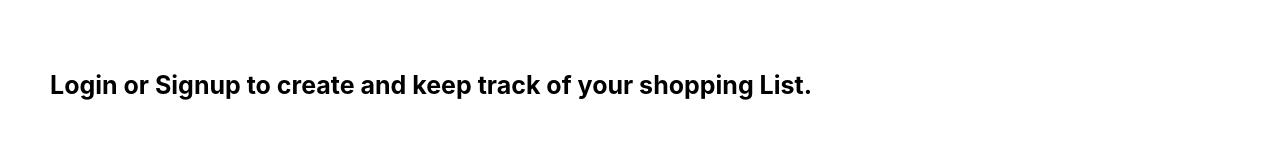
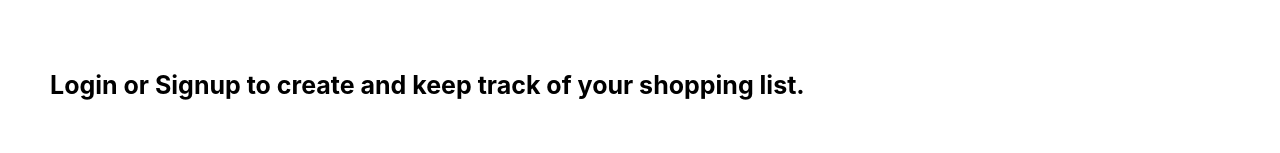
Before and after one commit to iadjivon/shopList, a React (Create React App) app: page / in a window 1280 px wide. Shown: the part 396-549 px from the top of the page. Built offline with nearby package versions, Linux system fonts and the light colour scheme.

Commit message:
front enf push since DD APM

```diff
--- a/src/pages/home.js
+++ b/src/pages/home.js
@@ -17,7 +17,7 @@ const Home = (props) => {
 
          <div>
            <h1> Add, Delete, DeleteAll.</h1>
-            <h3> Login or Signup to create and keep track of your shopping List. </h3>
+            <h3> Login or Signup to create and keep track of your shopping list. </h3>
 
             <div className="mock-auth-home">
             <div className="mock-auth-reg">
--- a/src/pages/login.js
+++ b/src/pages/login.js
@@ -57,9 +57,9 @@ const Login = (props) => {
             <Header />
             <h1 className="auth"> Login </h1>
             <form onSubmit = {handleSubmit}>
-               <input type="text" name="username" value={form.username} onChange={handleChange} className="authform" placeholder="Enter your email"/>
+               <input type="text" name="username" placeholder = "try `bob` here" value={form.username} onChange={handleChange} className="authform" placeholder="Enter your email"/>
                  <br/>
-               <input type="password" name="password" value={form.password} onChange={handleChange} className="authform" placeholder="Enter a password"/>
+               <input type="password" name="password" placeholder = "try `bob` here" value={form.password} onChange={handleChange} className="authform" placeholder="Enter a password"/>
                  <br/>
                <input type="submit" value="Login"  className="authform-button"/>
             </form>
```
